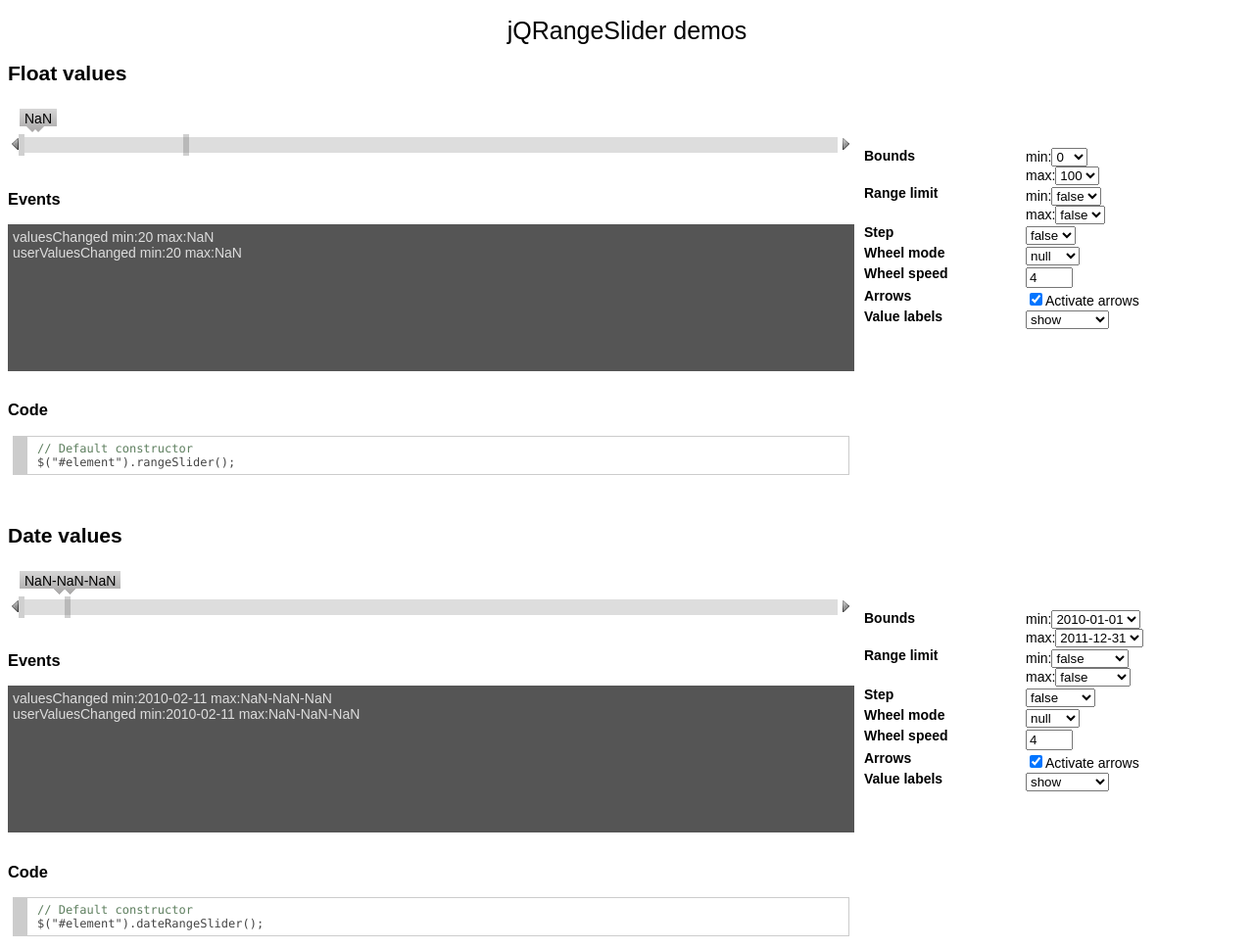
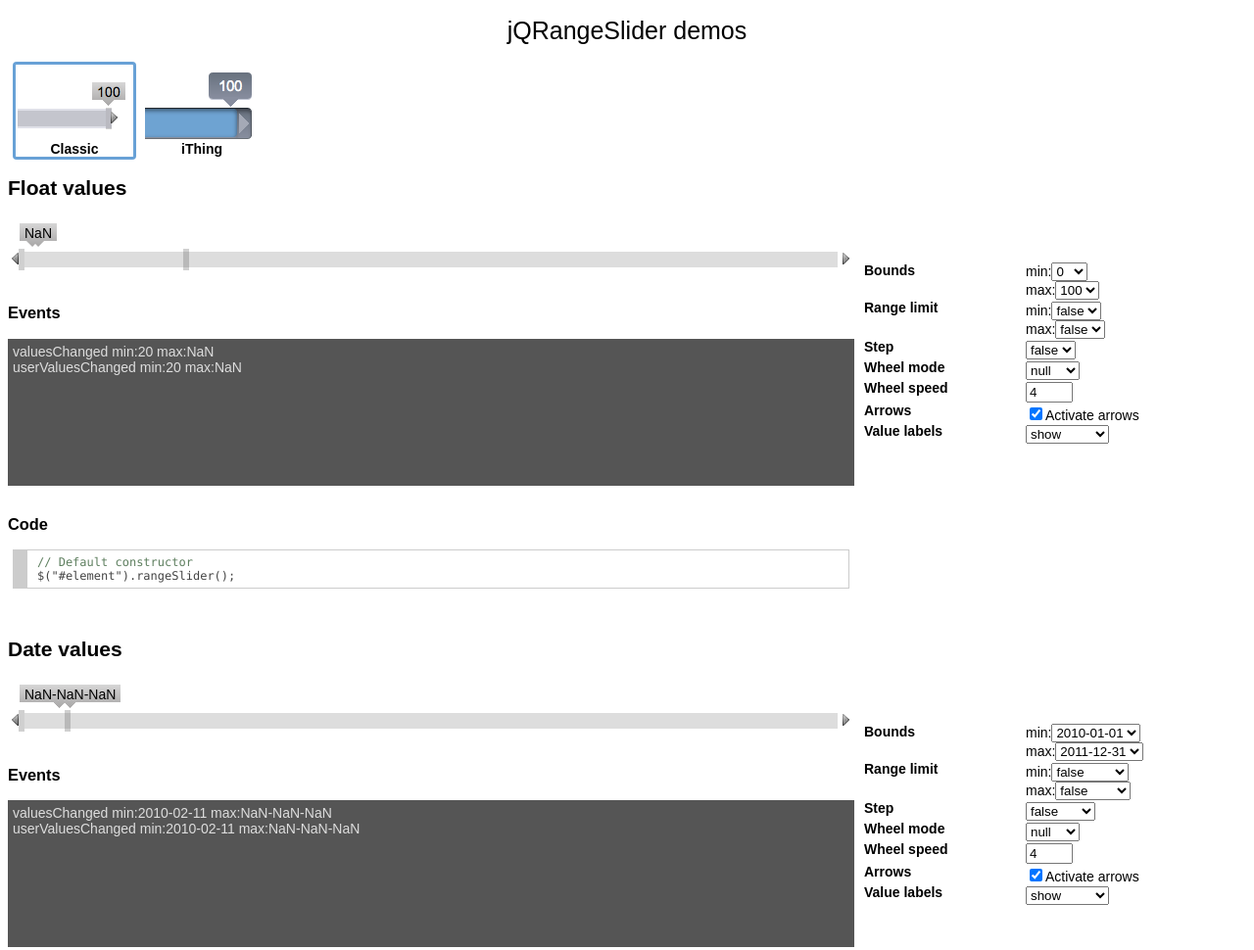
Before and after one commit to ghusse/jQRangeSlider, a website: page demo/index.html in a window 1280 px wide. Shown: the top 970 px of the page at 98% size. Drawn offline with nearby package versions, Linux system fonts and the light colour scheme.

Commit message:
Demo with theme chooser.
Dev theme renamed to "classic"

```diff
--- a/css/dev.css
+++ b/css/classic.css
@@ -41,7 +41,6 @@
 	margin:2px 0;
 	width:16px;
 	background-repeat:no-repeat;
-	cursor:pointer;
 }
 
 .ui-rangeSlider-arrow.ui-rangeSlider-leftArrow{
--- a/css/iThing.css
+++ b/css/iThing.css
@@ -106,8 +106,10 @@
   cursor:move;
 	cursor:grab;
 	cursor: -moz-grab;
+
 	-webkit-box-shadow: inset 0 2px 6px RGBA(0,0,0,0.5);
   -moz-box-shadow: inset 0 2px 6px RGBA(0,0,0,0.5);
+  box-shadow: inset 0 2px 6px RGBA(0,0,0,0.5);;
  }
 
 .ui-rangeSlider-handle{
@@ -123,10 +125,14 @@
   background: -webkit-gradient(linear, left top, left bottom, color-stop(0%,#67707F), color-stop(100%,#888DA0));
   padding: 5px 10px;
   margin-bottom:10px;
+
   -moz-border-radius: 4px;
   border-radius: 4px;
+
   -webkit-box-shadow: 0px 1px 0px #c2c5d6;
   -moz-box-shadow: 0px 1px 0px #c2c5d6;
+  box-shadow: 0px 1px 0px #c2c5d6;
+
   color:white;
   font-size:15px;
 }
--- a/demo/demo.js
+++ b/demo/demo.js
@@ -11,8 +11,33 @@
 		modifiable.editSliderDemo();
 	}
 
+	function changeTheme(e){
+		var target = $(e.currentTarget),
+			path = "../css/",
+			theme;
+
+		if (target.hasClass("selected")){
+			return
+		}
+
+		$("#themeSelector .selected").removeClass("selected");
+
+		theme = target.attr("class");
+
+		$("#themeSelector ."+theme).addClass("selected");
+
+		$("#themeCSS").attr("href", path + theme + ".css");
+
+		$(window).resize();
+	}
+
+	function initTheme(){
+		$("#themeSelector dd, #themeSelector dt").click(changeTheme);
+	}
+
 	$(document).ready(function(){
 		createDemos();
+		initTheme();
 	});
 
 })(jQuery);
--- a/demo/index.html
+++ b/demo/index.html
@@ -3,7 +3,8 @@
   <head>
 	<meta charset="utf-8">
 	<title>jQRangeSlider demo page</title>
-	<link rel="stylesheet" href="../css/dev.css">
+
+	<link rel="stylesheet" id="themeCSS" href="../css/classic.css">
 	<link rel="stylesheet" href="style.css">
 	<link rel="stylesheet" href="lib/jquery-ui/css/smoothness/jquery-ui-1.8.10.custom.css">
 
@@ -42,5 +43,14 @@
   <body>
   	<h1>jQRangeSlider demos</h1>
 
+  	<form onsubmit="return false">
+  	<dl id="themeSelector">
+  		<dt class="classic selected">Classic</dt>
+  		<dd class="classic selected"><img src="img/classicTheme.png" alt="classic" /></dd>
+  		<dt class="iThing">iThing</dt>
+  		<dd class="iThing"><img src="img/iThingTheme.png" alt="iThing" /></dd>
+  	</dl>
+  	</form>
+
 	</body>
 </html>
--- a/demo/style.css
+++ b/demo/style.css
@@ -136,3 +136,49 @@
 	margin:0;
 	padding: 0;
 }
+
+#themeSelector{
+	width:100%;
+	height:100px;
+	position: relative
+}
+
+#themeSelector dt,
+#themeSelector dd{
+	position: absolute;
+	width:120px;
+	text-align:center;
+	margin:0 5px;
+	cursor: pointer;
+	border:3px solid transparent;
+}
+
+#themeSelector dt{
+	bottom:0;
+	-moz-border-radius:0 0 4px 4px;
+	border-radius:0 0 4px 4px;
+}
+
+#themeSelector dd{
+	top:0;
+	padding: 0;
+	-moz-border-radius:4px 4px 0 0;
+	border-radius:4px 4px 0 0;
+}
+
+#themeSelector .iThing{
+	left:130px;
+}
+
+#themeSelector .selected{
+}
+
+#themeSelector dd.selected{
+	border-color:#68a1d6;
+	border-bottom-color:transparent;
+}
+
+#themeSelector dt.selected{
+	border-color:#68a1d6;
+	border-top-color:transparent;
+}
```
Also changed, not shown: tests/index.html (+1 -1 lines), demo/img/classicTheme.png (added), demo/img/iThingTheme.png (added).
